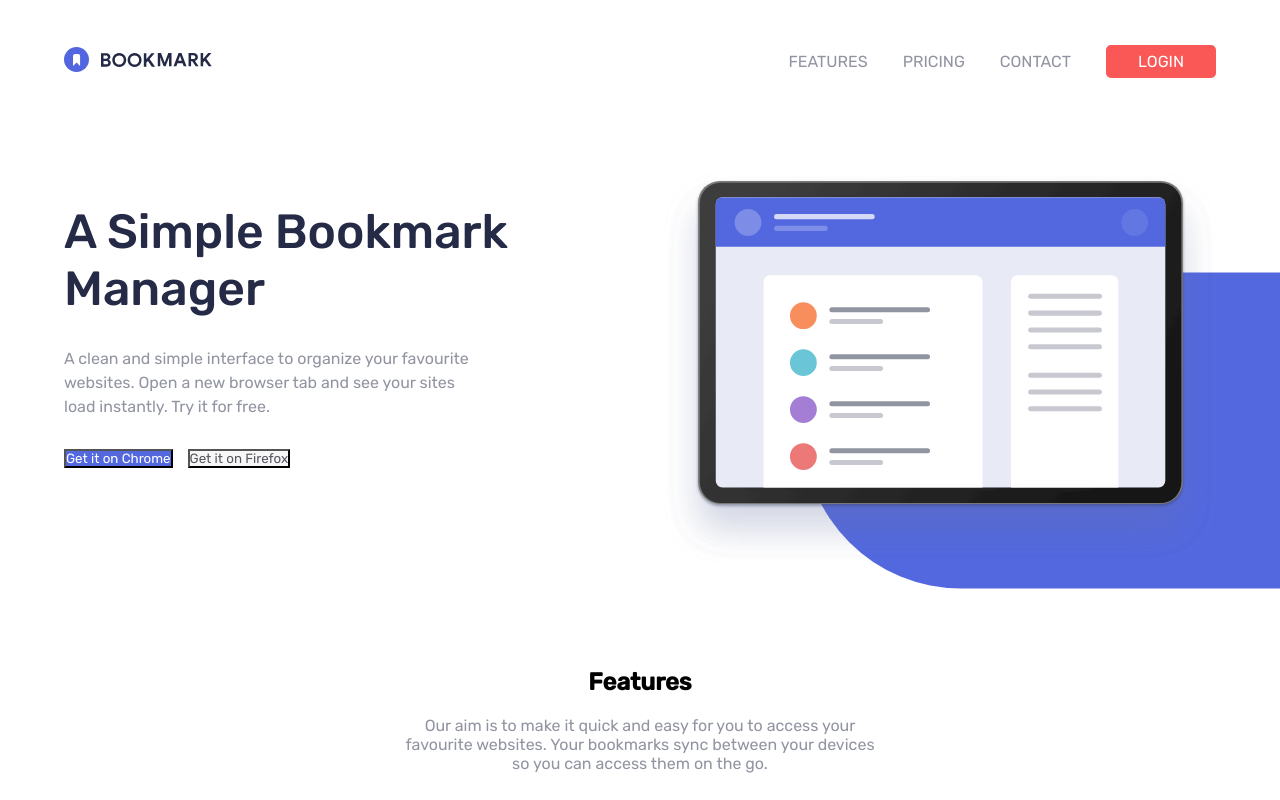
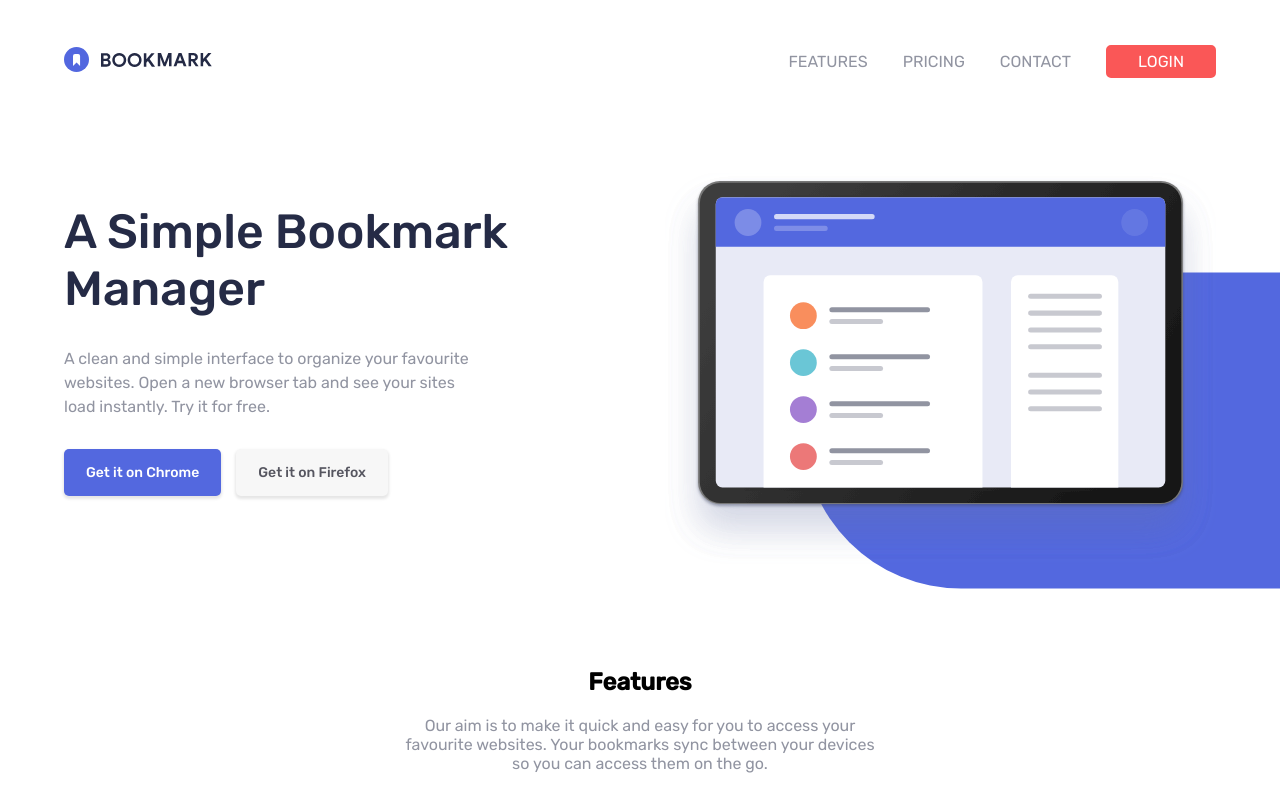
Before and after one commit to Safi100/react-bookmark-landing-page, a React (Create React App) app: page / in a window 1280 px wide. Shown: the top 800 px of the page. Built offline with nearby package versions, Linux system fonts and the light colour scheme.

Commit message:
add utilities

```diff
--- a/src/app.css
+++ b/src/app.css
@@ -12,3 +12,23 @@
 li{
     list-style: none;
 }
+.heading{
+    text-align: center;
+    margin-bottom: 20px;
+}
+.paragraph{
+    text-align: center;
+    max-width: 470px;
+    margin: 0 auto;
+    color: var(--Grayish-Blue);
+    margin-bottom: 30px;
+}
+.btn{
+    font-size: 14px;
+    cursor: pointer;
+    padding: 13px 20px;
+    border: 2px solid transparent;
+    box-shadow: 0 2px 3px 1px rgb(0, 0, 0 ,0.10);
+    border-radius: 5px;
+    font-weight: 500;
+}
```
Also changed, not shown: src/index.css (line endings or trailing spaces).
